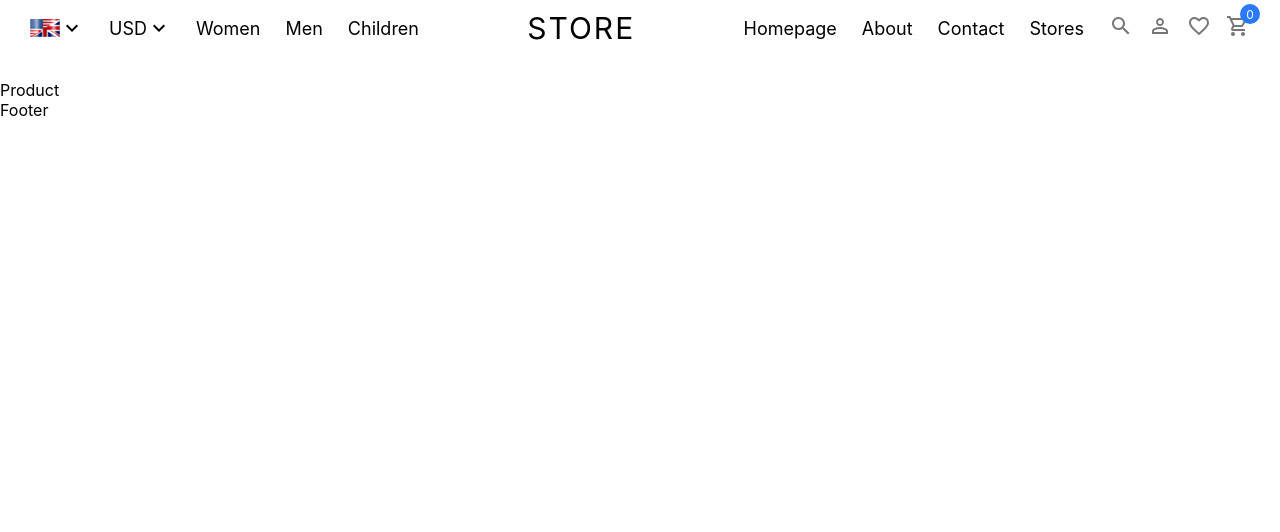
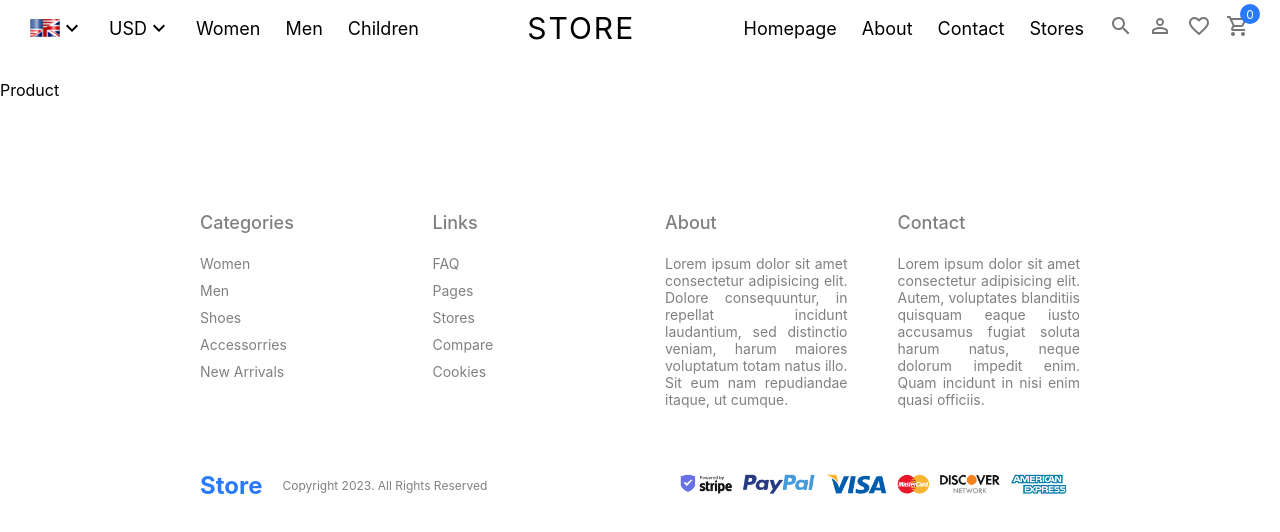
Before and after one commit to dimarising/CardsAndFilter, a React (Create React App) app: page /product/1 in a window 1280 px wide. Shown: the top 532 px of the page. Built offline with nearby package versions, Linux system fonts and the light colour scheme.

Commit message:
created and stylized footer

```diff
--- a/src/components/Footer/Footer.jsx
+++ b/src/components/Footer/Footer.jsx
@@ -1,8 +1,57 @@
 import React from 'react'
+import './Footer.scss';
 
 export const Footer = () => {
   return (
-    <div>Footer</div>
+    <div className='footer'>
+      <div className="top">
+        <div className="item">
+          <h1>Categories</h1>
+          <span>Women</span>
+          <span>Men</span>
+          <span>Shoes</span>
+          <span>Accessorries</span>
+          <span>New Arrivals</span>
+        </div>
+
+        <div className="item">
+          <h1>Links</h1>
+          <span>FAQ</span>
+          <span>Pages</span>
+          <span>Stores</span>
+          <span>Compare</span>
+          <span>Cookies</span>
+        </div>
+
+        <div className="item">
+          <h1>About</h1>
+          <span>
+            Lorem ipsum dolor sit amet consectetur adipisicing elit.
+            Dolore consequuntur, in repellat incidunt laudantium, sed distinctio veniam,
+            harum maiores voluptatum totam natus illo. Sit eum nam repudiandae itaque, ut cumque.
+          </span>
+        </div>
+
+        <div className="item">
+          <h1>Contact</h1>
+          <span>
+            Lorem ipsum dolor sit amet consectetur adipisicing elit. Autem,
+            voluptates blanditiis quisquam eaque iusto accusamus fugiat soluta harum
+            natus, neque dolorum impedit enim. Quam incidunt in nisi enim quasi officiis.
+          </span>
+        </div>
+      </div>
+
+      <div className="bottom">
+        <div className="left">
+          <span className="logo">Store</span>
+          <span className="copyright">Copyright 2023. All Rights Reserved </span>
+        </div>
+        <div className="right">
+          <img src="/img/payment.png" alt="payment" />
+        </div>
+      </div>
+    </div>
   )
 }
 
--- /dev/null
+++ b/src/components/Footer/Footer.scss
@@ -0,0 +1,56 @@
+.footer{
+    margin: 100px 200px 20px 200px;
+
+    .top{
+        display: flex;
+        gap: 50px;
+
+        .item{
+            flex: 1;
+            display: flex;
+            flex-direction: column;
+            gap: 10px;
+            text-align:justify;
+            font-size: 14px;
+
+            h1{
+                font-size: 18px;
+                font-weight: 500;
+                color: gray;
+            }
+            span{
+                color: gray;
+            }
+        }
+
+    }
+    .bottom{
+        display: flex;
+        align-items: center;
+        justify-content: space-between;
+        margin-top: 50px;
+
+        .left{
+            display: flex;
+            align-items: center;
+
+            .logo{
+                color: #2879fe;
+                font-weight: bold;
+                font-size: 24px;
+            }
+            .copyright{
+                margin-left: 20px;
+                font-size: 12px;
+                color: gray;
+            }
+        }
+        .right{
+
+            img{
+                height: 50px;
+
+            }
+        }
+    }
+}
```
